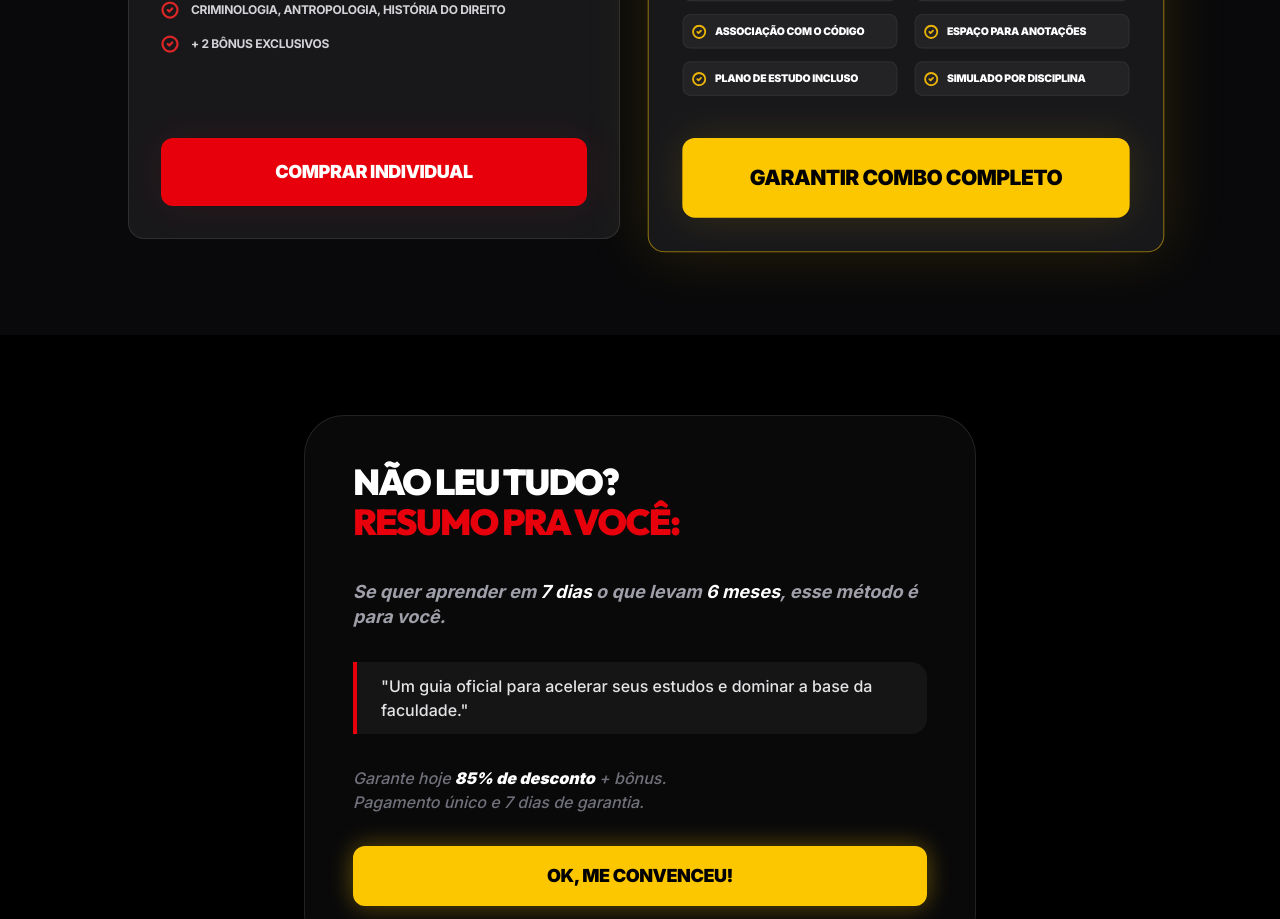
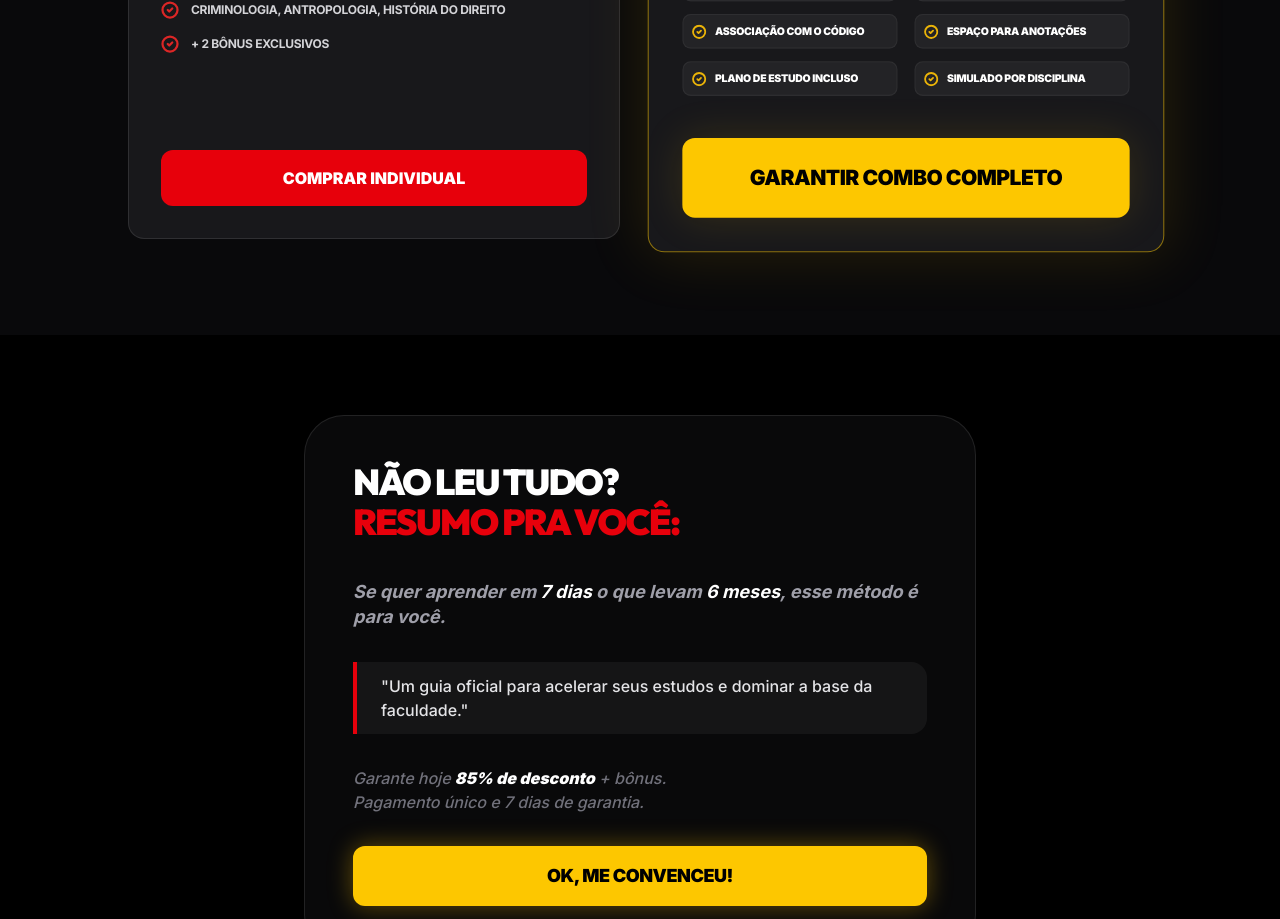
Before and after one commit to camposads-dot/primeiroano-de-direito, a React (Vite) app: page / in a window 1280 px wide. Shown: the part 5240-6159 px from the top of the page. Built offline with nearby package versions, Linux system fonts and the light colour scheme.

Commit message:
atualizar botão de compra 1

```diff
--- a/src/App.tsx
+++ b/src/App.tsx
@@ -481,9 +481,14 @@ const Offers = () => (
             ))}
           </ul>
 
-          <Button primary={true} className="w-full mt-auto py-5 red-glow">
-            COMPRAR INDIVIDUAL
-          </Button>
+          <a
+  href="https://pay.cakto.com.br/352hm6e_826370"
+  target="_blank"
+  rel="noopener noreferrer"
+  className="px-8 py-4 rounded-xl font-black uppercase bg-red-600 text-white w-full text-center block"
+>
+  COMPRAR INDIVIDUAL
+</a>
         </Card>
 
         {/* CARD 2: COMBO ESPECIAL (Destaque Amarelo com novos itens) */}
```
